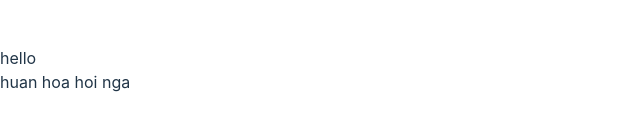
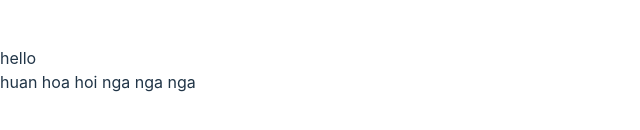
Before and after one commit to LuongNgocHuan/Git, a React (Vite) app: page / in a window 1280 px wide. Shown: the part 330-460 px from the top of the page, without its empty margins (0-640 px from the left). Built offline with nearby package versions, Linux system fonts and the light colour scheme.

Commit message:
Update App 3

```diff
--- a/src/App.tsx
+++ b/src/App.tsx
@@ -5,7 +5,7 @@ function App() {
   return (
     <>
       <div>hello</div>
-      <div>huan hoa hoi nga</div>
+      <div>huan hoa hoi nga nga nga</div>
 
     </>
   )
```
